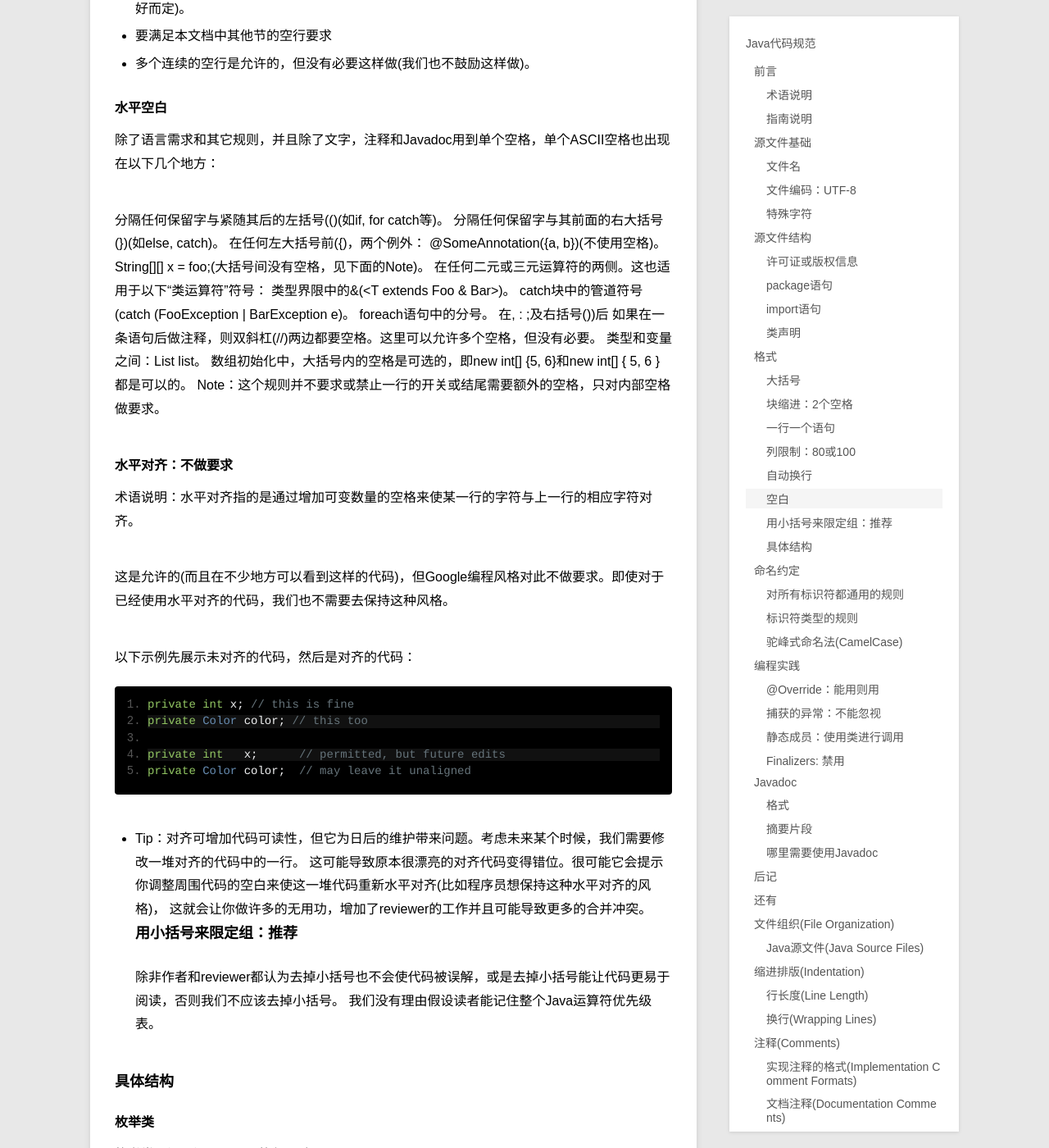
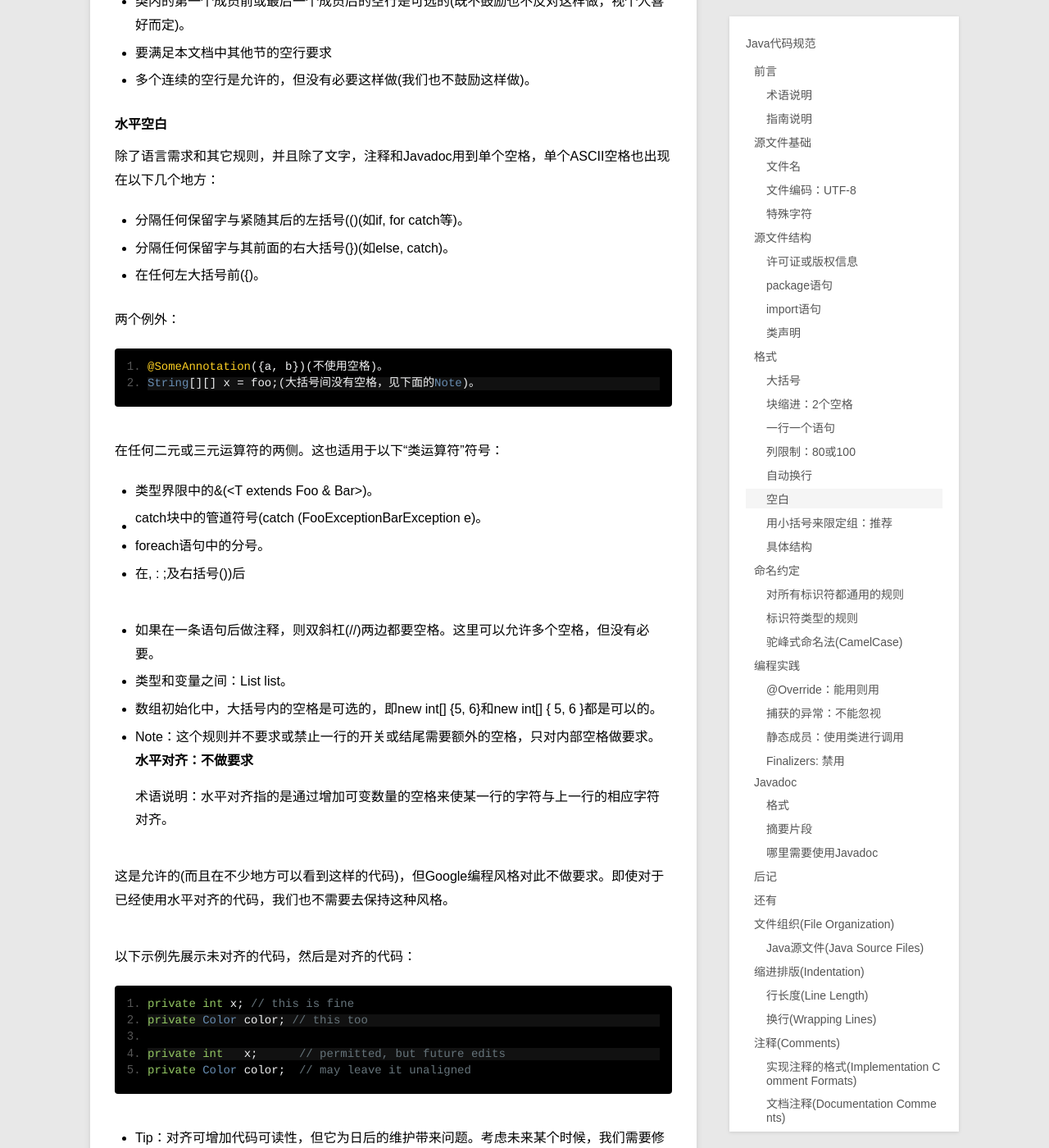
Before and after one commit to zorrock/zorrock.github.io, a Jekyll site: the page built from _posts/blog/2014-11-3-conventions.md, in a window 1280 px wide and 1400 px high, scrolled down 6574 px. Shown: the whole window at 82% size. Built offline with Jekyll 4.4.1, drawn with Linux system fonts in a browser that asks for light colours; Markdown is read by kramdown in place of the engine named in the settings; some of the changed text lies outside the part shown.

Commit message:
standard

```diff
--- a/_posts/blog/2014-11-3-conventions.md
+++ b/_posts/blog/2014-11-3-conventions.md
@@ -158,7 +158,9 @@ import语句可分为以下几组，按照这个顺序，每组由一个空行
 我们并没有全面，确定性的准则来决定在每一种情况下如何自动换行。很多时候，对于同一段代码会有好几种有效的自动换行方式。
 
 * Tip: 提取方法或局部变量可以在不换行的情况下解决代码过长的问题(是合理缩短命名长度吧)
+
 ####从哪里断开
+
 自动换行的基本准则是：更倾向于在更高的语法级别处断开。
 
 如果在非赋值运算符处断开，那么在该符号前断开(比如+，它将位于下一行)。注意：这一点与Google其它语言的编程风格不同(如C++和JavaScript)。 这条规则也适用于以下“类运算符”符号：点分隔符(.)，类型界限中的&（<T extends Foo & Bar>)，catch块中的管道符号(catch (FooException | BarException e)
@@ -186,20 +188,25 @@ import语句可分为以下几组，按照这个顺序，每组由一个空行
 ####水平空白
 除了语言需求和其它规则，并且除了文字，注释和Javadoc用到单个空格，单个ASCII空格也出现在以下几个地方：
 
-分隔任何保留字与紧随其后的左括号(()(如if, for catch等)。
-分隔任何保留字与其前面的右大括号(})(如else, catch)。
-在任何左大括号前({)，两个例外：
-@SomeAnnotation({a, b})(不使用空格)。
-String[][] x = foo;(大括号间没有空格，见下面的Note)。
+* 分隔任何保留字与紧随其后的左括号(()(如if, for catch等)。
+* 分隔任何保留字与其前面的右大括号(})(如else, catch)。
+* 在任何左大括号前({)。
+
+两个例外：
+
+	@SomeAnnotation({a, b})(不使用空格)。
+	String[][] x = foo;(大括号间没有空格，见下面的Note)。
+
 在任何二元或三元运算符的两侧。这也适用于以下“类运算符”符号：
-类型界限中的&(<T extends Foo & Bar>)。
-catch块中的管道符号(catch (FooException | BarException e)。
-foreach语句中的分号。
-在, : ;及右括号())后
-如果在一条语句后做注释，则双斜杠(//)两边都要空格。这里可以允许多个空格，但没有必要。
-类型和变量之间：List list。
-数组初始化中，大括号内的空格是可选的，即new int[] {5, 6}和new int[] { 5, 6 }都是可以的。
-Note：这个规则并不要求或禁止一行的开关或结尾需要额外的空格，只对内部空格做要求。
+* 类型界限中的&(<T extends Foo & Bar>)。
+* catch块中的管道符号(catch (FooException | BarException e)。
+* foreach语句中的分号。
+* 在, : ;及右括号())后
+
+* 如果在一条语句后做注释，则双斜杠(//)两边都要空格。这里可以允许多个空格，但没有必要。
+* 类型和变量之间：List list。
+* 数组初始化中，大括号内的空格是可选的，即new int[] {5, 6}和new int[] { 5, 6 }都是可以的。
+* Note：这个规则并不要求或禁止一行的开关或结尾需要额外的空格，只对内部空格做要求。
 ####水平对齐：不做要求
 术语说明：水平对齐指的是通过增加可变数量的空格来使某一行的字符与上一行的相应字符对齐。
 
@@ -239,19 +246,19 @@ Note：这个规则并不要求或禁止一行的开关或结尾需要额外的
 数组初始化可以写成块状结构，比如，下面的写法都是OK的：
 
 	new int[] {
-	0, 1, 2, 3
+	  0, 1, 2, 3
 	}
 
 	new int[] {
-	0,
-	1,
-	2,
-	3
+	  0,
+	  1,
+	  2,
+	  3
 	}
 
 	new int[] {
-	0, 1,
-	2, 3
+	  0, 1,
+	  2, 3
 	}
 
 	new int[]
@@ -390,13 +397,14 @@ public protected private abstract static final transient volatile synchronized n
 
 名字从散文形式(prose form)开始:
 
-把短语转换为纯ASCII码，并且移除任何单引号。例如："Müller’s algorithm"将变成"Muellers algorithm"。
-把这个结果切分成单词，在空格或其它标点符号(通常是连字符)处分割开。
-推荐：如果某个单词已经有了常用的驼峰表示形式，按它的组成将它分割开(如"AdWords"将分割成"ad words")。 需要注意的是"iOS"并不是一个真正的驼峰表示形式，因此该推荐对它并不适用。
-现在将所有字母都小写(包括缩写)，然后将单词的第一个字母大写：
-每个单词的第一个字母都大写，来得到大驼峰式命名。
-除了第一个单词，每个单词的第一个字母都大写，来得到小驼峰式命名。
-最后将所有的单词连接起来得到一个标识符。
+* 把短语转换为纯ASCII码，并且移除任何单引号。例如："Müller’s algorithm"将变成"Muellers algorithm"。
+* 把这个结果切分成单词，在空格或其它标点符号(通常是连字符)处分割开。
+	* 推荐：如果某个单词已经有了常用的驼峰表示形式，按它的组成将它分割开(如"AdWords"将分割成"ad words")。 需要注意的是"iOS"并不是一个真正的驼峰表示形式，因此该推荐对它并不适用。
+* 现在将所有字母都小写(包括缩写)，然后将单词的第一个字母大写：
+	* 每个单词的第一个字母都大写，来得到大驼峰式命名。
+	* 除了第一个单词，每个单词的第一个字母都大写，来得到小驼峰式命名。
+* 最后将所有的单词连接起来得到一个标识符。
+
 示例：
 
 	Prose form                Correct               Incorrect
@@ -486,7 +494,7 @@ Javadoc块的基本格式如下所示：
 
 单元测试类中的测试方法可能是不言自明的最常见例子了，我们通常可以从这些方法的描述性命名中知道它是干什么的，因此不需要额外的文档说明。
 
-Tip：如果有一些相关信息是需要读者了解的，那么以上的例外不应作为忽视这些信息的理由。例如，对于方法名getCanonicalName， 就不应该忽视文档说明，因为读者很可能不知道词语canonical name指的是什么。
+* Tip：如果有一些相关信息是需要读者了解的，那么以上的例外不应作为忽视这些信息的理由。例如，对于方法名getCanonicalName， 就不应该忽视文档说明，因为读者很可能不知道词语canonical name指的是什么。
 ####例外：重载
 如果一个方法重载了超类中的方法，那么Javadoc并非必需的。
 
```
